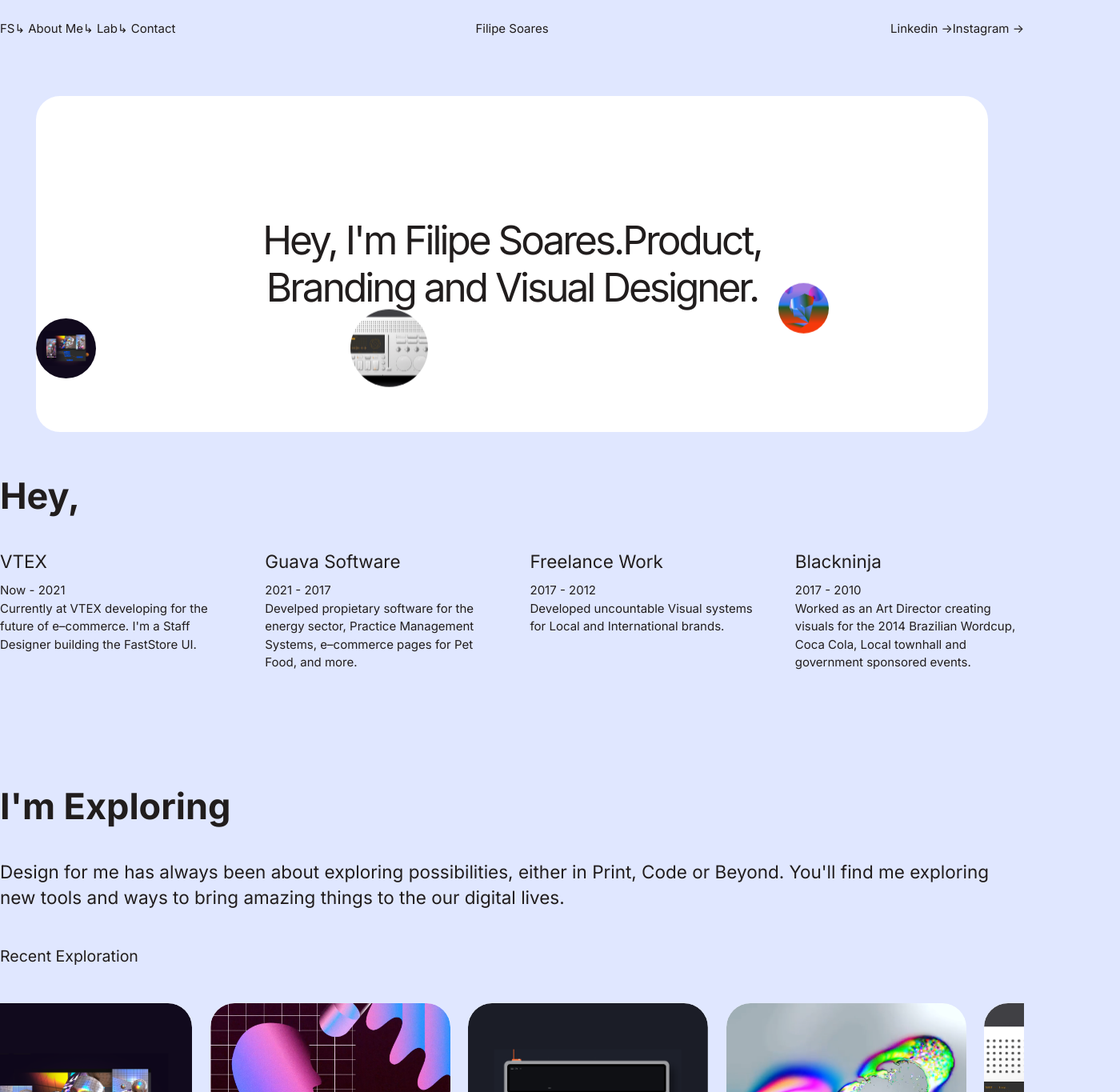
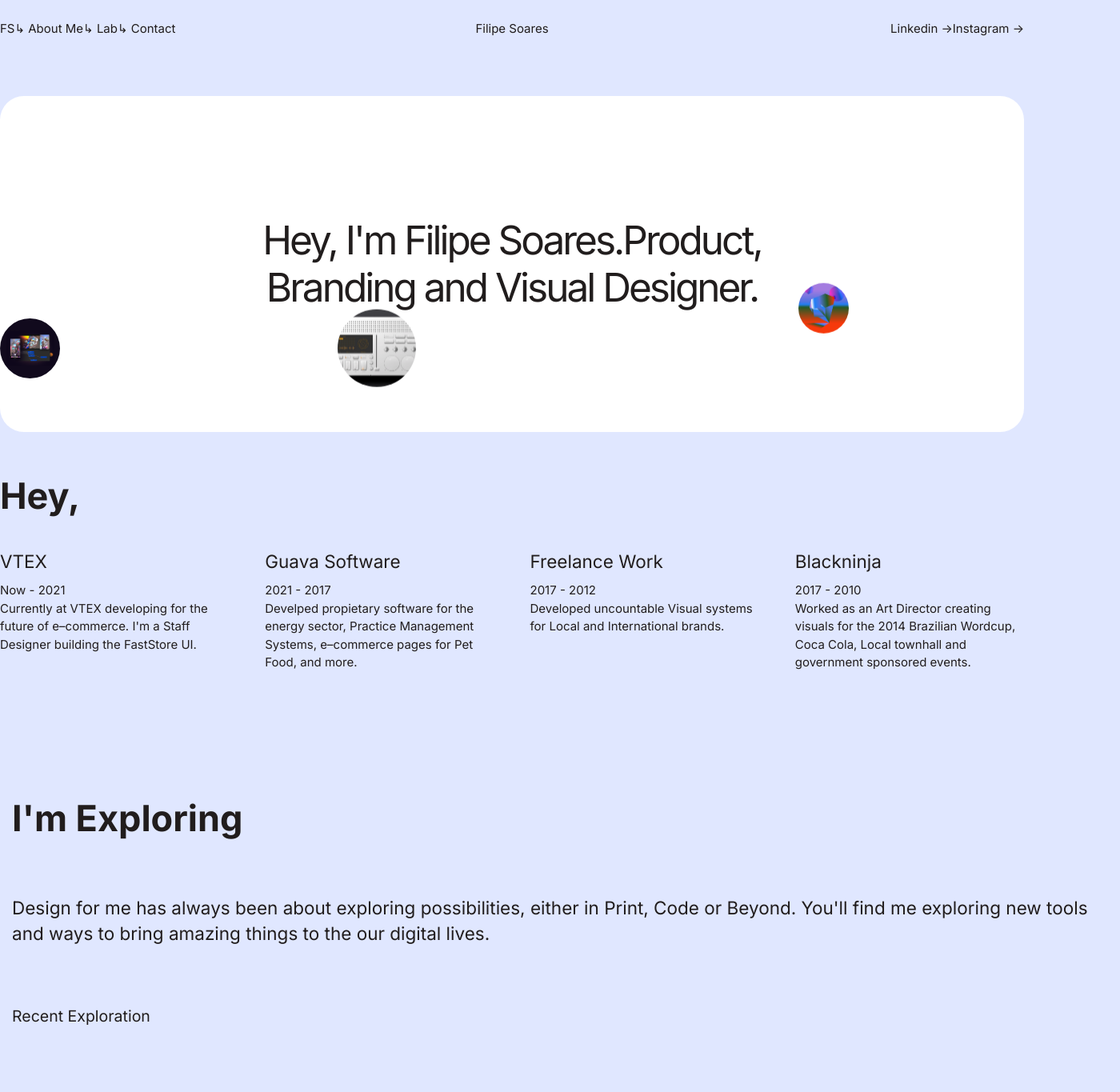
Before and after one commit to filipeafns/filipe.work, a Next.js app: page / in a window 1280 px wide. Shown: the top 1365 px of the page at 80% size, 1400 px wide, since content can reach past the window. Built offline with nearby package versions, Linux system fonts and the light colour scheme.

Commit message:
Tweaks hero

```diff
--- a/components/header/header.module.scss
+++ b/components/header/header.module.scss
@@ -6,7 +6,7 @@
 
 .header {
     padding: 0 1rem;
-    @include media(">tablet") { padding: 0 $gap;}
+    @include media(">tablet") { padding: 0; }
     h1 {
         text-align: center;
         margin: auto;
--- a/components/section/exploring.module.scss
+++ b/components/section/exploring.module.scss
@@ -34,11 +34,11 @@
     }
     @include media(">tablet") {
         padding: 4rem 0;
-        h2, h3, h4 {
-           width: 100%;
-           margin: auto;
-           margin-bottom: $gap;
-           padding: 0;
+        div {
+            width: $max-width;
+            margin: auto;
+            margin-bottom: $gap;
+            padding: 0;
         }
         ul {
             display: flex;
```
